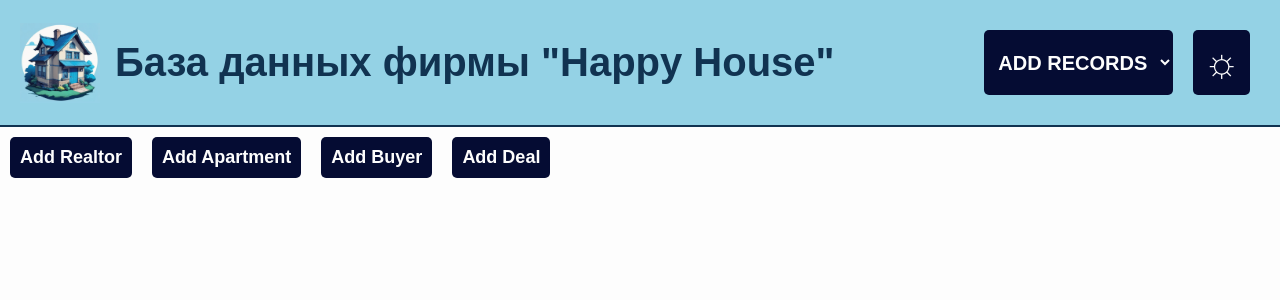
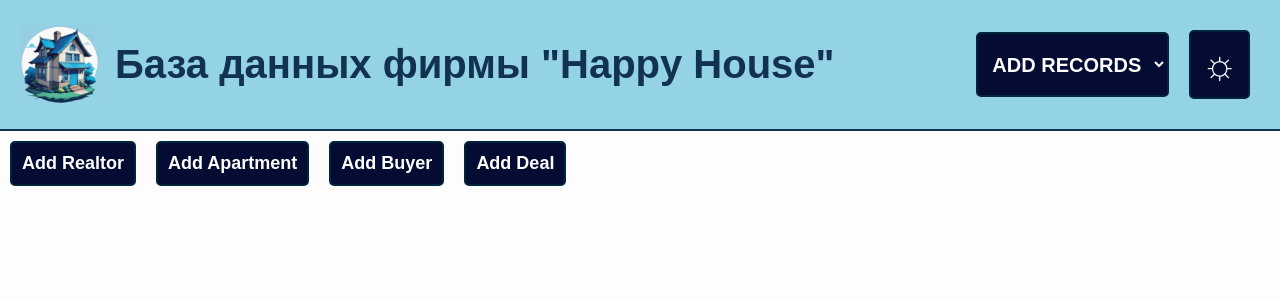
Before and after one commit to ShadrinaM/Summer_practise_Second_year, a PHP site: page / in a window 1280 px wide. Shown: the top 300 px of the page. Run offline with PHP 8.4, Linux system fonts and the light colour scheme.

Commit message:
gggggggg

```diff
--- a/styles.css
+++ b/styles.css
@@ -48,6 +48,7 @@ button {
     border-radius: 5px;
     cursor: pointer;
     font-size: 18px;
+    border: 2px solid rgb(0, 36, 59);
 }
 
 
```
